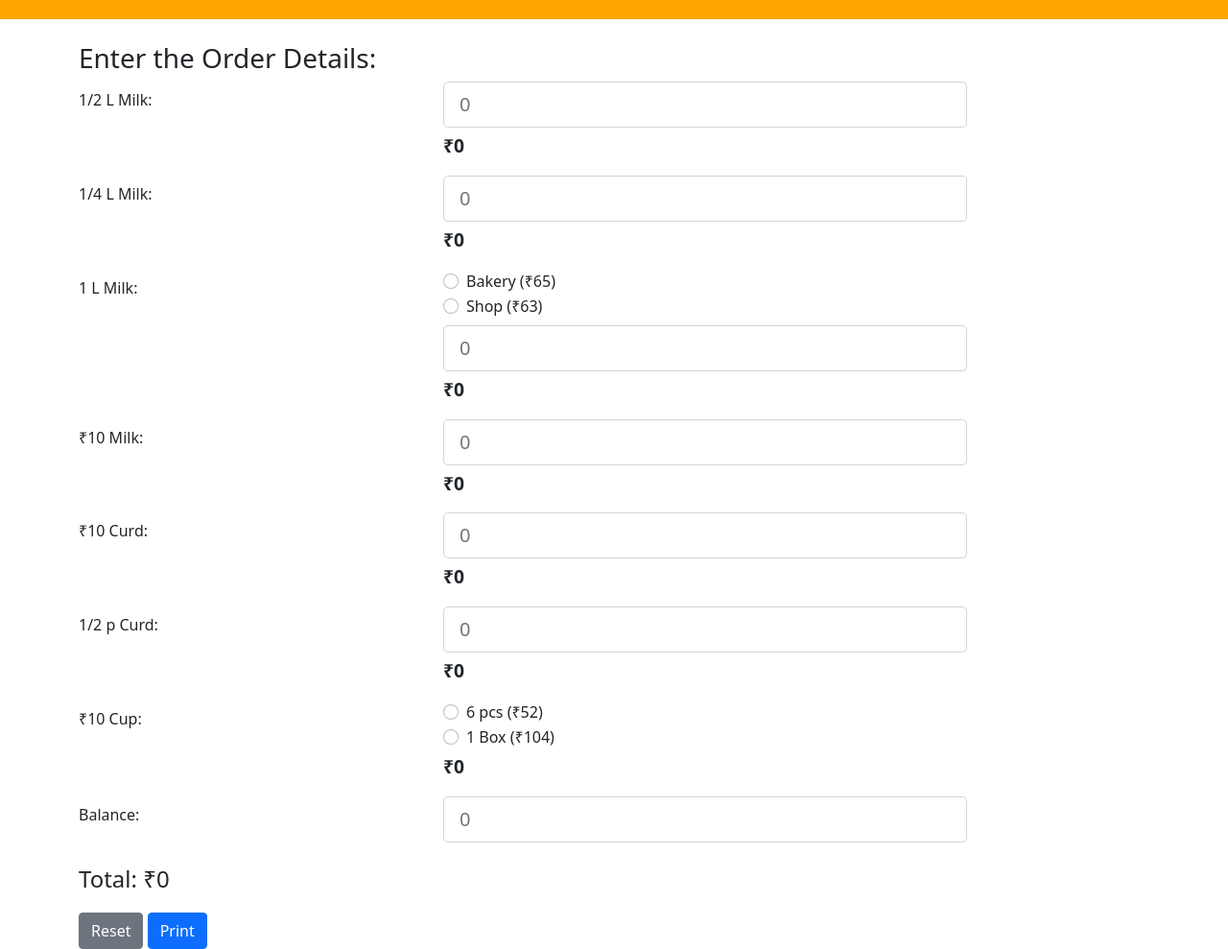
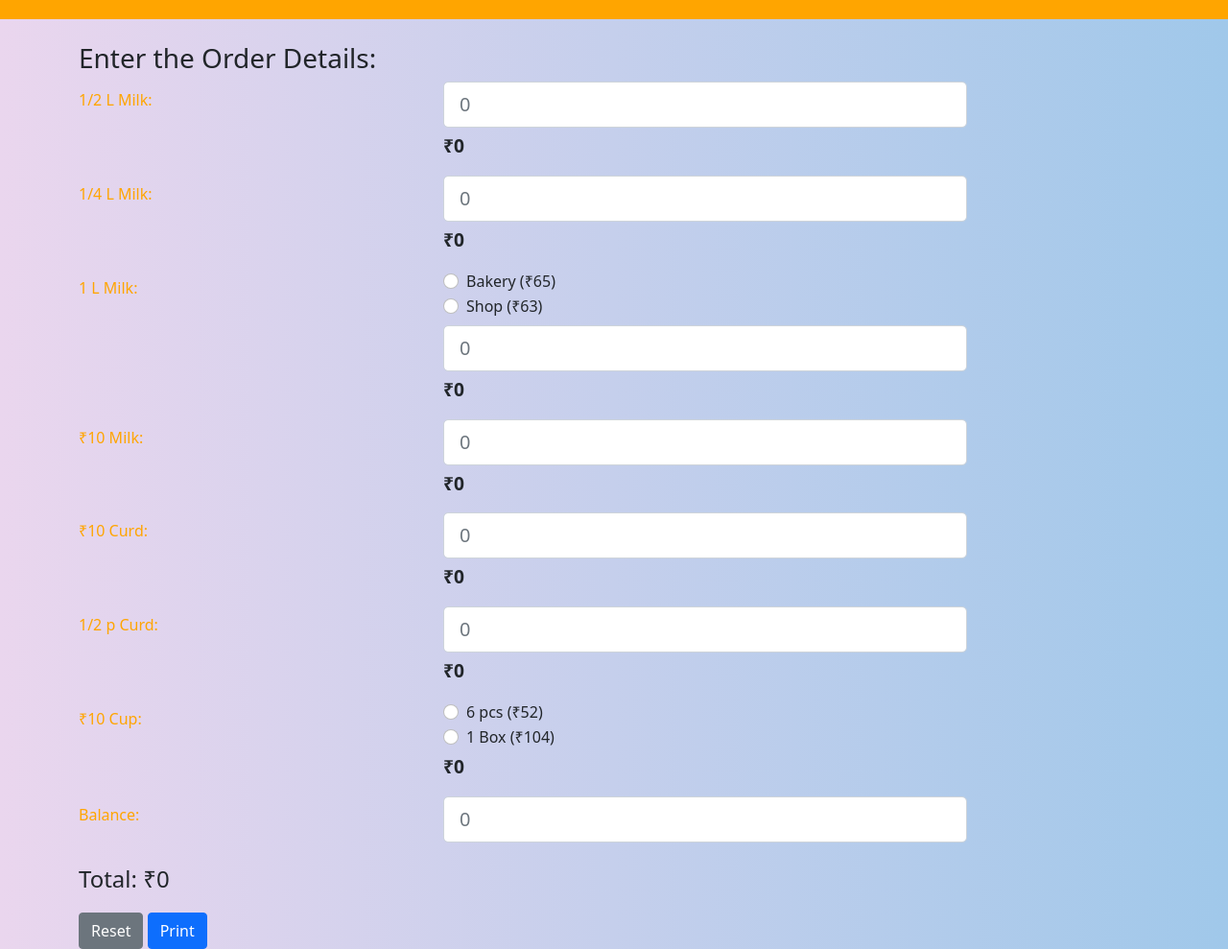
Before and after one commit to Navaneetha-Krishnan-S/ArokyaMilk_price_calculator-, a plain HTML site: page index.html in a window 1280 px wide. Shown: the part 108-1097 px from the top of the page at 96% size. Drawn offline with nearby package versions, Linux system fonts and the light colour scheme.

Commit message:
Update index.html

```diff
--- a/index.html
+++ b/index.html
@@ -13,6 +13,13 @@
         }
         .header h1 {
             color: white;
+        }
+        body {
+            background: linear-gradient(to right, #ead6ee, #a0c8ea);
+            min-height: 100vh;
+        }
+        .form-label {
+            color: orange; /* Set label text color to orange */
         }
         .input-group-lg > .form-control {
             padding: .5rem 1rem;
@@ -34,14 +41,13 @@
 <div class="header">
     <h1>Arokya Milk</h1>
     <h3>Siva Milk Agency</h3>
-
 </div>
 
 <div class="container mt-4">
     <h3>Enter the Order Details:</h3>
     <form id="orderForm">
         <div class="mb-3 row">
-            <label for="halfLitreMilk" class="col-sm-4 col-form-label">1/2 L Milk:</label>
+            <label for="halfLitreMilk" class="col-sm-4 col-form-label form-label">1/2 L Milk:</label>
             <div class="col-sm-6">
                 <div class="input-group input-group-lg">
                     <input type="number" class="form-control" id="halfLitreMilk" placeholder="0" oninput="calculateField('halfLitreMilk', 69)">
@@ -50,7 +56,7 @@
             </div>
         </div>
         <div class="mb-3 row">
-            <label for="quarterLitreMilk" class="col-sm-4 col-form-label">1/4 L Milk:</label>
+            <label for="quarterLitreMilk" class="col-sm-4 col-form-label form-label">1/4 L Milk:</label>
             <div class="col-sm-6">
                 <div class="input-group input-group-lg">
                     <input type="number" class="form-control" id="quarterLitreMilk" placeholder="0" oninput="calculateField('quarterLitreMilk', 17)">
@@ -59,7 +65,7 @@
             </div>
         </div>
         <div class="mb-3 row">
-            <label class="col-sm-4 col-form-label">1 L Milk:</label>
+            <label class="col-sm-4 col-form-label form-label">1 L Milk:</label>
             <div class="col-sm-6">
                 <div class="form-check">
                     <input class="form-check-input" type="radio" id="bakery" name="oneLitreMilk" value="bakery" onclick="calculateOneLitreMilk()">
@@ -76,7 +82,7 @@
             </div>
         </div>
         <div class="mb-3 row">
-            <label for="tenRupeesMilk" class="col-sm-4 col-form-label">₹10 Milk:</label>
+            <label for="tenRupeesMilk" class="col-sm-4 col-form-label form-label">₹10 Milk:</label>
             <div class="col-sm-6">
                 <div class="input-group input-group-lg">
                     <input type="number" class="form-control" id="tenRupeesMilk" placeholder="0" oninput="calculateField('tenRupeesMilk', 46)">
@@ -85,7 +91,7 @@
             </div>
         </div>
         <div class="mb-3 row">
-            <label for="tenRupeesCurd" class="col-sm-4 col-form-label">₹10 Curd:</label>
+            <label for="tenRupeesCurd" class="col-sm-4 col-form-label form-label">₹10 Curd:</label>
             <div class="col-sm-6">
                 <div class="input-group input-group-lg">
                     <input type="number" class="form-control" id="tenRupeesCurd" placeholder="0" oninput="calculateField('tenRupeesCurd', 9)">
@@ -94,7 +100,7 @@
             </div>
         </div>
         <div class="mb-3 row">
-            <label for="halfPackCurd" class="col-sm-4 col-form-label">1/2 p Curd:</label>
+            <label for="halfPackCurd" class="col-sm-4 col-form-label form-label">1/2 p Curd:</label>
             <div class="col-sm-6">
                 <div class="input-group input-group-lg">
                     <input type="number" class="form-control" id="halfPackCurd" placeholder="0" oninput="calculateField('halfPackCurd', 36)">
@@ -103,7 +109,7 @@
             </div>
         </div>
         <div class="mb-3 row">
-            <label class="col-sm-4 col-form-label">₹10 Cup:</label>
+            <label class="col-sm-4 col-form-label form-label">₹10 Cup:</label>
             <div class="col-sm-6">
                 <div class="form-check">
                     <input class="form-check-input" type="radio" id="sixPcs" name="tenRupeesCup" value="6pcs" onclick="calculateCup()">
@@ -117,7 +123,7 @@
             </div>
         </div>
         <div class="mb-3 row">
-            <label for="balance" class="col-sm-4 col-form-label">Balance:</label>
+            <label for="balance" class="col-sm-4 col-form-label form-label">Balance:</label>
             <div class="col-sm-6">
                 <div class="input-group input-group-lg">
                     <input type="number" class="form-control" id="balance" placeholder="0" oninput="calculateTotal()">
```
